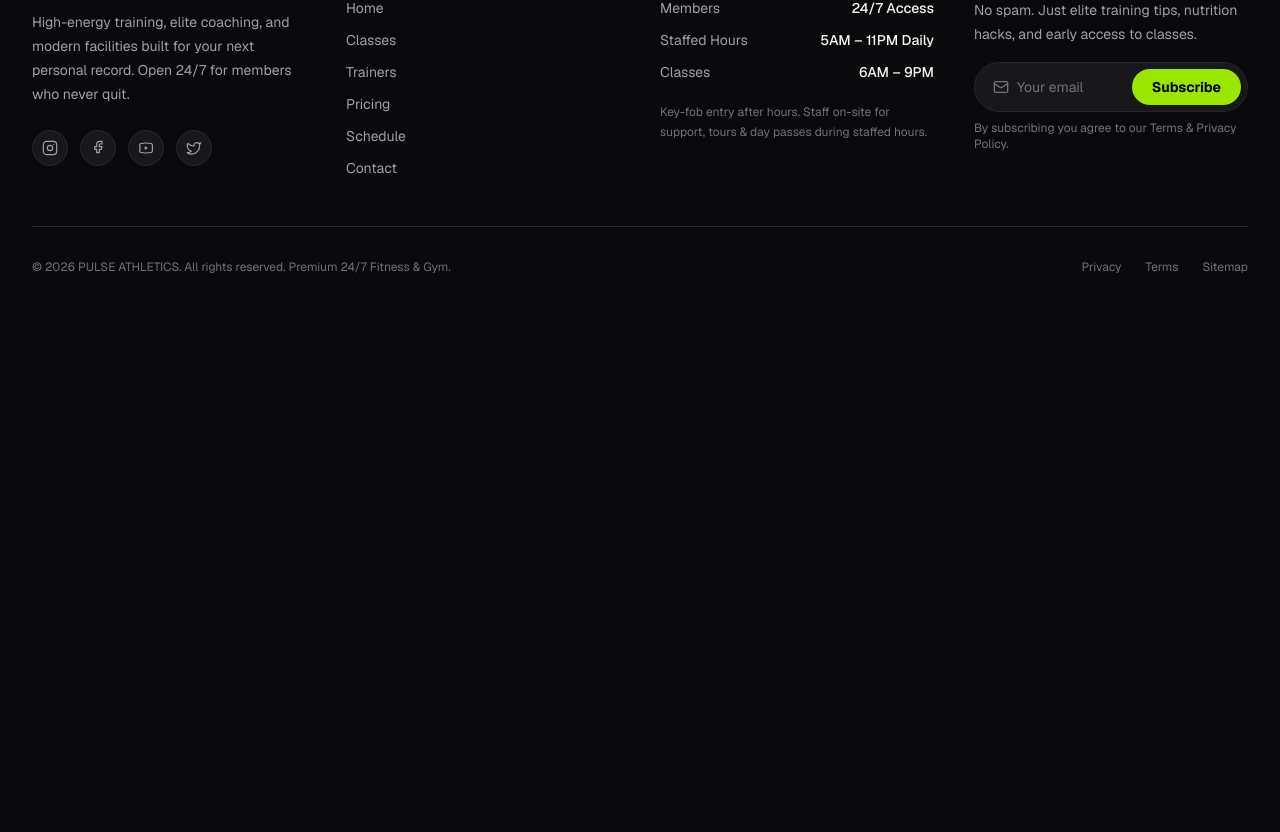
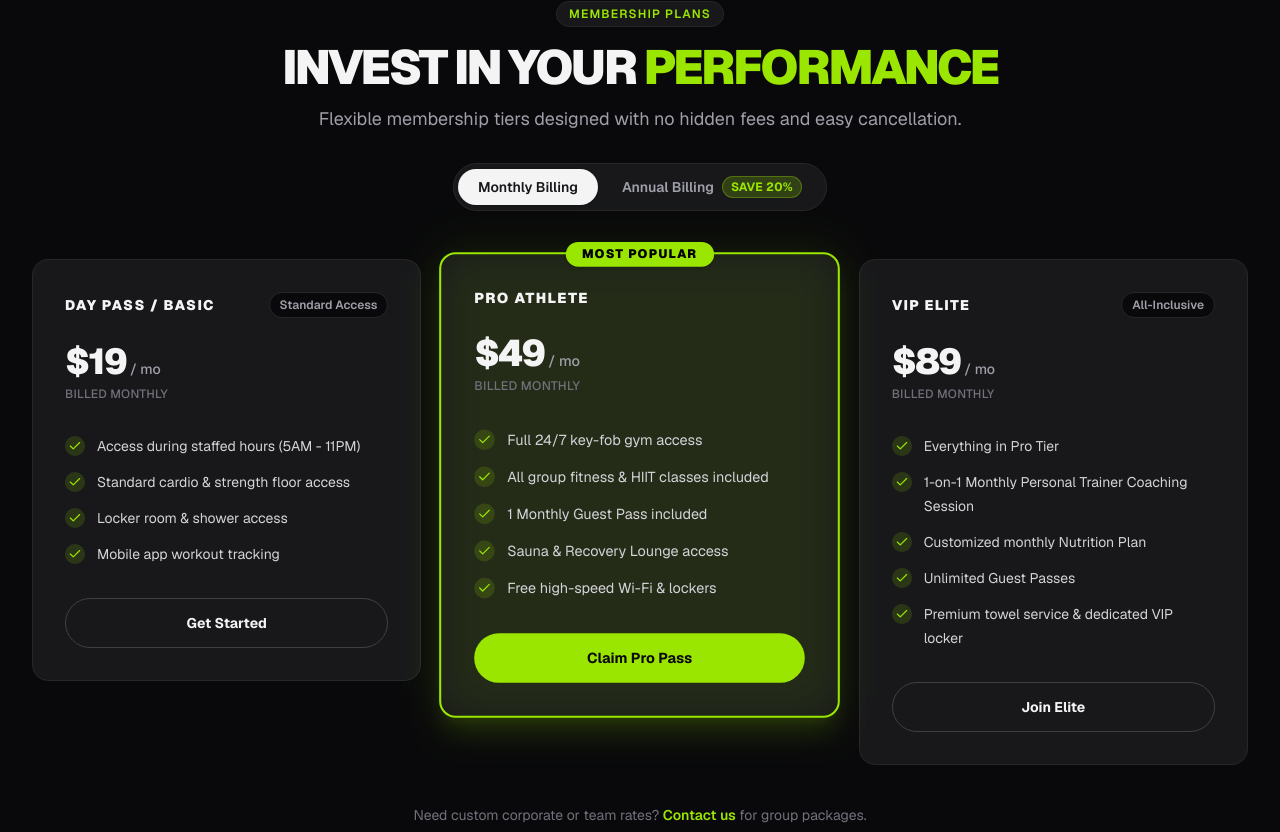
Before and after one commit to KavinK0001/gym-landing-page, a Next.js app: page / in a window 1280 px wide. Shown: the part 1548-2380 px from the top of the page. Before the commit the page ends 1879 px from the top, so only its background shows below. Built offline with nearby package versions, Linux system fonts and the light colour scheme.

Commit message:
feat: add interactive pricing section with monthly/annual toggle

```diff
--- a/app/page.tsx
+++ b/app/page.tsx
@@ -1,6 +1,7 @@
 import { Navbar } from "@/components/Navbar";
 import { Hero } from "@/components/Hero";
 import { Programs } from "@/components/Programs";
+import { Pricing } from "@/components/Pricing";
 import { Footer } from "@/components/Footer";
 
 export default function Home() {
@@ -10,6 +11,7 @@ export default function Home() {
       <main className="flex-1">
         <Hero />
         <Programs />
+        <Pricing />
       </main>
       <Footer />
     </div>
--- /dev/null
+++ b/components/Pricing.tsx
@@ -0,0 +1,258 @@
+"use client";
+
+import { useState } from "react";
+import Link from "next/link";
+import { Check } from "lucide-react";
+
+type BillingPeriod = "monthly" | "annual";
+
+type Tier = {
+  id: string;
+  name: string;
+  badge: string;
+  monthlyPrice: number;
+  annualPrice: number;
+  features: string[];
+  cta: string;
+  featured?: boolean;
+};
+
+const tiers: Tier[] = [
+  {
+    id: "basic",
+    name: "DAY PASS / BASIC",
+    badge: "Standard Access",
+    monthlyPrice: 19,
+    annualPrice: 15,
+    features: [
+      "Access during staffed hours (5AM - 11PM)",
+      "Standard cardio & strength floor access",
+      "Locker room & shower access",
+      "Mobile app workout tracking",
+    ],
+    cta: "Get Started",
+  },
+  {
+    id: "pro",
+    name: "PRO ATHLETE",
+    badge: "Most Popular",
+    monthlyPrice: 49,
+    annualPrice: 39,
+    features: [
+      "Full 24/7 key-fob gym access",
+      "All group fitness & HIIT classes included",
+      "1 Monthly Guest Pass included",
+      "Sauna & Recovery Lounge access",
+      "Free high-speed Wi-Fi & lockers",
+    ],
+    cta: "Claim Pro Pass",
+    featured: true,
+  },
+  {
+    id: "elite",
+    name: "VIP ELITE",
+    badge: "All-Inclusive",
+    monthlyPrice: 89,
+    annualPrice: 71,
+    features: [
+      "Everything in Pro Tier",
+      "1-on-1 Monthly Personal Trainer Coaching Session",
+      "Customized monthly Nutrition Plan",
+      "Unlimited Guest Passes",
+      "Premium towel service & dedicated VIP locker",
+    ],
+    cta: "Join Elite",
+  },
+];
+
+export function Pricing() {
+  const [billing, setBilling] = useState<BillingPeriod>("monthly");
+
+  return (
+    <section
+      id="pricing"
+      className="relative border-b border-zinc-800 bg-zinc-950 py-16 sm:py-20 lg:py-24"
+    >
+      <div className="mx-auto max-w-7xl px-4 sm:px-6 lg:px-8">
+        {/* Header */}
+        <div className="mx-auto max-w-3xl text-center">
+          <div className="inline-flex items-center rounded-full border border-zinc-800 bg-zinc-900 px-3 py-1 text-xs font-semibold uppercase tracking-widest text-lime-400">
+            Membership Plans
+          </div>
+          <h2 className="mt-4 text-3xl font-black tracking-tighter text-zinc-100 sm:text-4xl lg:text-5xl">
+            INVEST IN YOUR <span className="text-lime-400">PERFORMANCE</span>
+          </h2>
+          <p className="mt-4 text-base leading-6 text-zinc-400 sm:text-lg">
+            Flexible membership tiers designed with no hidden fees and easy
+            cancellation.
+          </p>
+        </div>
+
+        {/* Billing Toggle */}
+        <div className="mt-8 flex justify-center">
+          <div className="inline-flex items-center gap-1 rounded-full border border-zinc-800 bg-zinc-900 p-1">
+            <button
+              type="button"
+              onClick={() => setBilling("monthly")}
+              aria-pressed={billing === "monthly"}
+              className={`rounded-full px-5 py-2 text-sm font-semibold transition-colors ${
+                billing === "monthly"
+                  ? "bg-zinc-100 text-zinc-900 shadow"
+                  : "text-zinc-400 hover:text-zinc-100"
+              }`}
+            >
+              Monthly Billing
+            </button>
+            <button
+              type="button"
+              onClick={() => setBilling("annual")}
+              aria-pressed={billing === "annual"}
+              className={`inline-flex items-center gap-2 rounded-full px-5 py-2 text-sm font-semibold transition-colors ${
+                billing === "annual"
+                  ? "bg-zinc-100 text-zinc-900 shadow"
+                  : "text-zinc-400 hover:text-zinc-100"
+              }`}
+            >
+              Annual Billing
+              <span
+                className={`rounded-full px-2 py-0.5 text-xs font-bold tracking-wide ${
+                  billing === "annual"
+                    ? "bg-lime-400 text-black"
+                    : "bg-lime-400/20 text-lime-400 border border-lime-400/30"
+                }`}
+              >
+                SAVE 20%
+              </span>
+            </button>
+          </div>
+        </div>
+
+        {/* Cards */}
+        <div className="mt-12 grid grid-cols-1 gap-6 lg:grid-cols-3 lg:items-start">
+          {tiers.map((tier) => {
+            const price =
+              billing === "monthly" ? tier.monthlyPrice : tier.annualPrice;
+
+            // Featured card styling
+            if (tier.featured) {
+              return (
+                <div
+                  key={tier.id}
+                  className="relative flex flex-col rounded-2xl border-2 border-lime-400 bg-zinc-900 p-8 shadow-xl shadow-lime-400/10 lg:scale-[1.03]"
+                >
+                  {/* glowing backdrop */}
+                  <div className="pointer-events-none absolute -inset-1 -z-10 rounded-2xl bg-lime-400/10 blur-xl" />
+                  {/* Most Popular tag */}
+                  <div className="absolute -top-3 left-1/2 -translate-x-1/2 rounded-full bg-lime-400 px-4 py-1 text-xs font-black uppercase tracking-widest text-black shadow">
+                    Most Popular
+                  </div>
+
+                  <div className="flex items-center justify-between">
+                    <h3 className="text-sm font-black uppercase tracking-widest text-zinc-100">
+                      {tier.name}
+                    </h3>
+                  </div>
+
+                  <div className="mt-6 flex items-baseline gap-1">
+                    <span className="text-4xl font-black tracking-tighter text-zinc-100 transition-all duration-300">
+                      ${price}
+                    </span>
+                    <span className="text-sm font-medium text-zinc-400">
+                      / mo
+                    </span>
+                  </div>
+                  <p className="mt-1 text-xs font-medium uppercase tracking-wide text-zinc-500">
+                    {billing === "annual"
+                      ? "Billed annually"
+                      : "Billed monthly"}
+                  </p>
+
+                  <ul className="mt-8 flex flex-1 flex-col gap-3">
+                    {tier.features.map((feature) => (
+                      <li
+                        key={feature}
+                        className="flex items-start gap-3 text-sm leading-6 text-zinc-300"
+                      >
+                        <span className="mt-0.5 flex h-5 w-5 shrink-0 items-center justify-center rounded-full bg-lime-400/15 text-lime-400">
+                          <Check className="h-3.5 w-3.5" />
+                        </span>
+                        {feature}
+                      </li>
+                    ))}
+                  </ul>
+
+                  <Link
+                    href="#"
+                    className="mt-8 inline-flex w-full items-center justify-center rounded-full bg-lime-400 px-6 py-3.5 text-sm font-bold text-zinc-950 transition-colors hover:bg-lime-500"
+                  >
+                    {tier.cta}
+                  </Link>
+                </div>
+              );
+            }
+
+            return (
+              <div
+                key={tier.id}
+                className="flex flex-col rounded-2xl border border-zinc-800 bg-zinc-900 p-8 transition-colors hover:border-zinc-700"
+              >
+                <div className="flex items-center justify-between gap-2">
+                  <h3 className="text-sm font-black uppercase tracking-widest text-zinc-100">
+                    {tier.name}
+                  </h3>
+                  <span className="rounded-full border border-zinc-800 bg-zinc-950 px-2.5 py-1 text-xs font-semibold text-zinc-400">
+                    {tier.badge}
+                  </span>
+                </div>
+
+                <div className="mt-6 flex items-baseline gap-1">
+                  <span className="text-4xl font-black tracking-tighter text-zinc-100 transition-all duration-300">
+                    ${price}
+                  </span>
+                  <span className="text-sm font-medium text-zinc-400">
+                    / mo
+                  </span>
+                </div>
+                <p className="mt-1 text-xs font-medium uppercase tracking-wide text-zinc-500">
+                  {billing === "annual" ? "Billed annually" : "Billed monthly"}
+                </p>
+
+                <ul className="mt-8 flex flex-1 flex-col gap-3">
+                  {tier.features.map((feature) => (
+                    <li
+                      key={feature}
+                      className="flex items-start gap-3 text-sm leading-6 text-zinc-300"
+                    >
+                      <span className="mt-0.5 flex h-5 w-5 shrink-0 items-center justify-center rounded-full bg-lime-400/15 text-lime-400">
+                        <Check className="h-3.5 w-3.5" />
+                      </span>
+                      {feature}
+                    </li>
+                  ))}
+                </ul>
+
+                <Link
+                  href="#"
+                  className="mt-8 inline-flex w-full items-center justify-center rounded-full border border-zinc-700 bg-zinc-900 px-6 py-3.5 text-sm font-bold text-zinc-100 transition-colors hover:border-zinc-600 hover:bg-zinc-800"
+                >
+                  {tier.cta}
+                </Link>
+              </div>
+            );
+          })}
+        </div>
+
+        {/* Footer note */}
+        <p className="mt-10 text-center text-sm text-zinc-500">
+          Need custom corporate or team rates?{" "}
+          <Link href="#contact" className="font-semibold text-lime-400 hover:text-lime-300">
+            Contact us
+          </Link>{" "}
+          for group packages.
+        </p>
+      </div>
+    </section>
+  );
+}
+
+export default Pricing;
```
